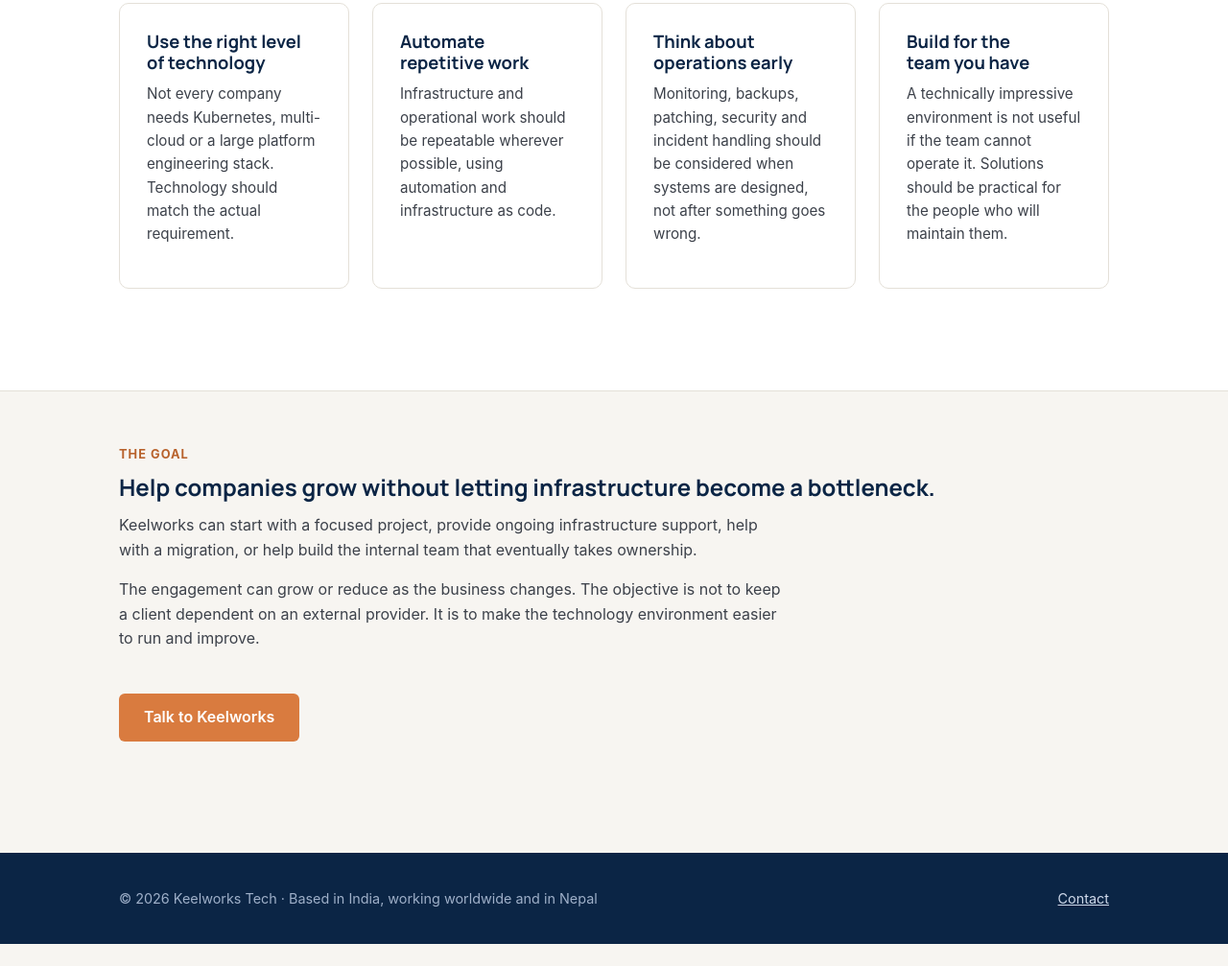
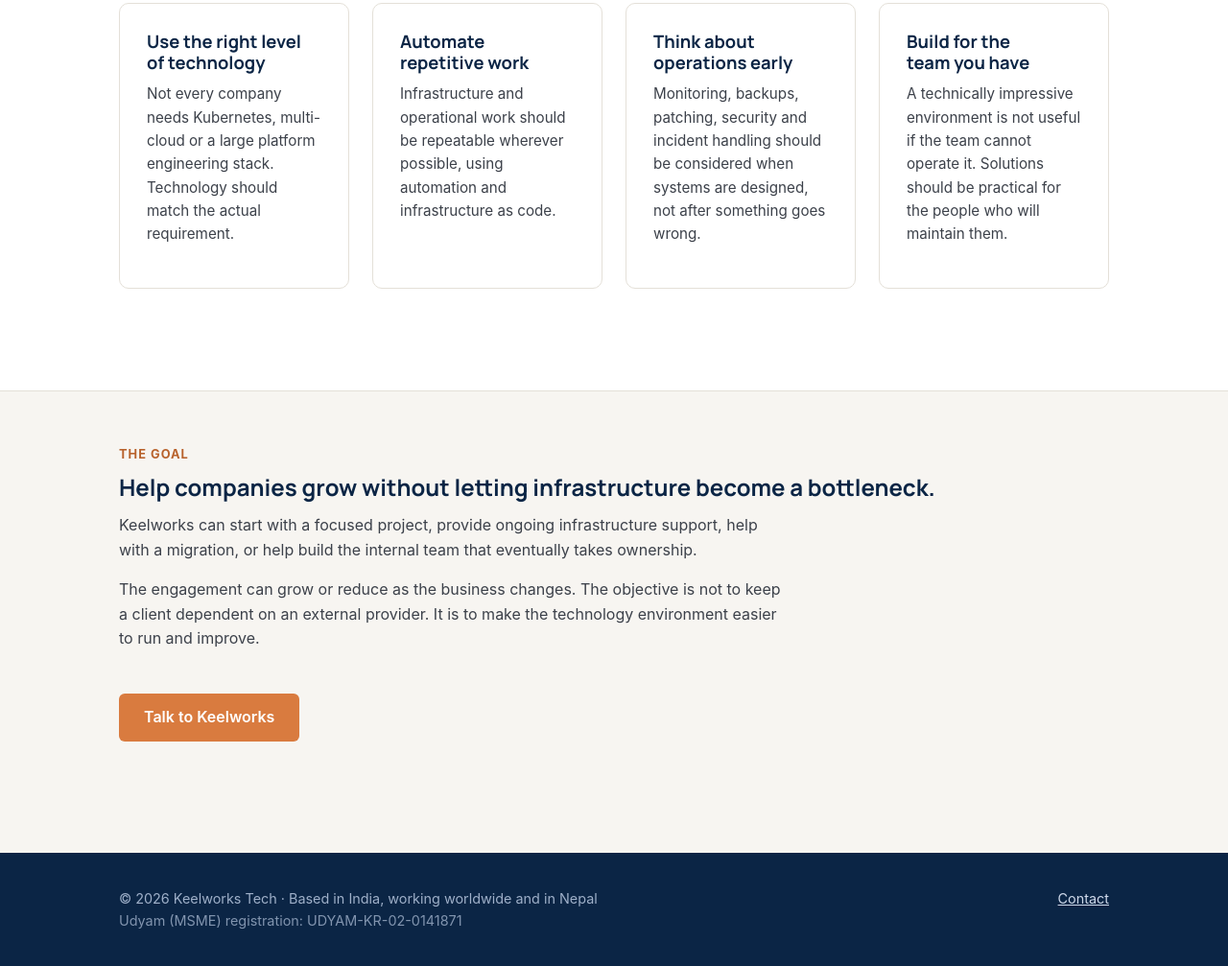
Before and after one commit to keelworkshq/keelworkshq.github.io, a plain HTML site: page about/index.html in a window 1280 px wide. Shown: the part 2250-3257 px from the top of the page at 96% size. Before the commit the page ends 3234 px from the top, so only its background shows below. Drawn offline with Linux system fonts and the light colour scheme; no server answers.

Commit message:
Show Udyam (MSME) registration number in the site footer

```diff
--- a/about/index.html
+++ b/about/index.html
@@ -163,7 +163,7 @@
 
 <footer class="site">
   <div class="wrap">
-    <div>&copy; 2026 Keelworks Tech &middot; Based in India, working worldwide and in Nepal</div>
+    <div>&copy; 2026 Keelworks Tech &middot; Based in India, working worldwide and in Nepal<br><span style="opacity:.8">Udyam (MSME) registration: UDYAM-KR-02-0141871</span></div>
     <div><a href="/contact/">Contact</a></div>
   </div>
 </footer>
```
Also changed, not shown: contact/index.html (+1 -1 lines), index.html (+1 -1 lines), nepal-digital-impact/index.html (+1 -1 lines), services/cloudops/index.html (+1 -1 lines), services/index.html (+1 -1 lines), services/managed-it/index.html (+1 -1 lines), services/migration/index.html (+1 -1 lines), services/recruitment/index.html (+1 -1 lines), services/training/index.html (+1 -1 lines).
